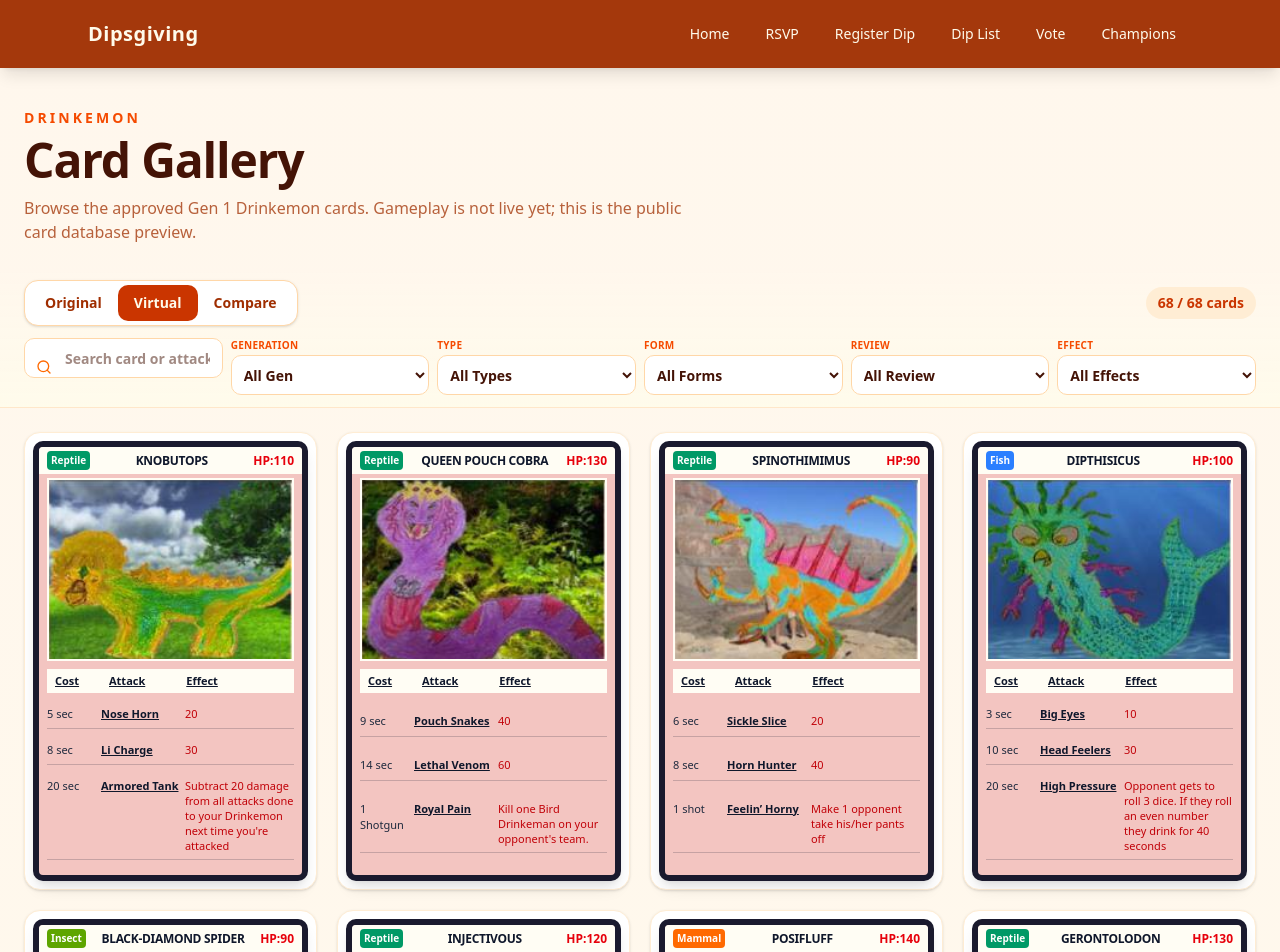
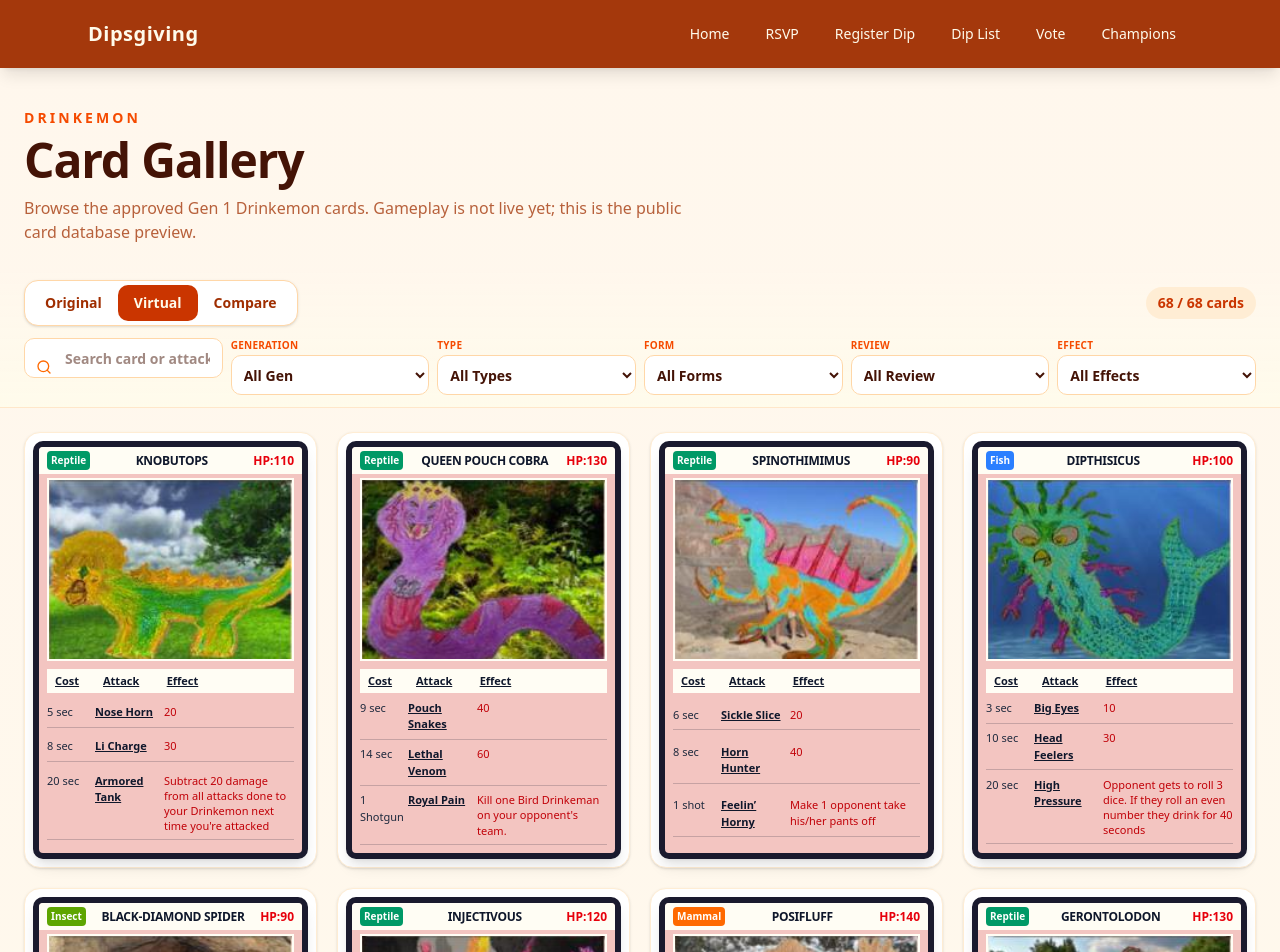
Before and after one commit to bmilici/dipsgiving, a Next.js app: page /drinkemon in a window 1280 px wide. Shown: the top 952 px of the page. Built offline with nearby package versions, Linux system fonts and the light colour scheme.

Commit message:
refactor: adjust gridCols and gap sizes for VirtualCard component

```diff
--- a/src/app/drinkemon/page.tsx
+++ b/src/app/drinkemon/page.tsx
@@ -99,13 +99,13 @@ function VirtualCard({ card, compact = false, isCompare = false }: { card: Card;
   const headerTextSize = isCompare ? "text-[6px]" : "text-[10px]";
   const nameSize = isCompare ? "text-[8px]" : "text-xs";
   const hpSize = isCompare ? "text-[8px]" : "text-xs";
-  const gridCols = isCompare ? "grid-cols-[28px_1fr_1fr]" : "grid-cols-[48px_1fr_1.4fr]";
-  const gap = isCompare ? "gap-0.5" : "gap-1.5";
+  const gridCols = isCompare ? "grid-cols-[28px_0.8fr_1.2fr]" : "grid-cols-[44px_0.8fr_1.6fr]";
+  const gap = isCompare ? "gap-0.5" : "gap-1";
   const padding = isCompare ? "px-1 py-1" : "px-2 py-2";
   const rowPadding = isCompare ? "py-0.5" : "py-1.5";
 
   // Use a slightly taller aspect ratio to fit both larger image and attacks
-  const cardAspect = "aspect-[2.5/4]";
+  const cardAspect = "aspect-[2.5/3.8]";
   const imageAspect = isCompare ? "aspect-[4/3]" : "aspect-[1.35/1]";
 
   // Dynamic type badge colors based on creature type
```
